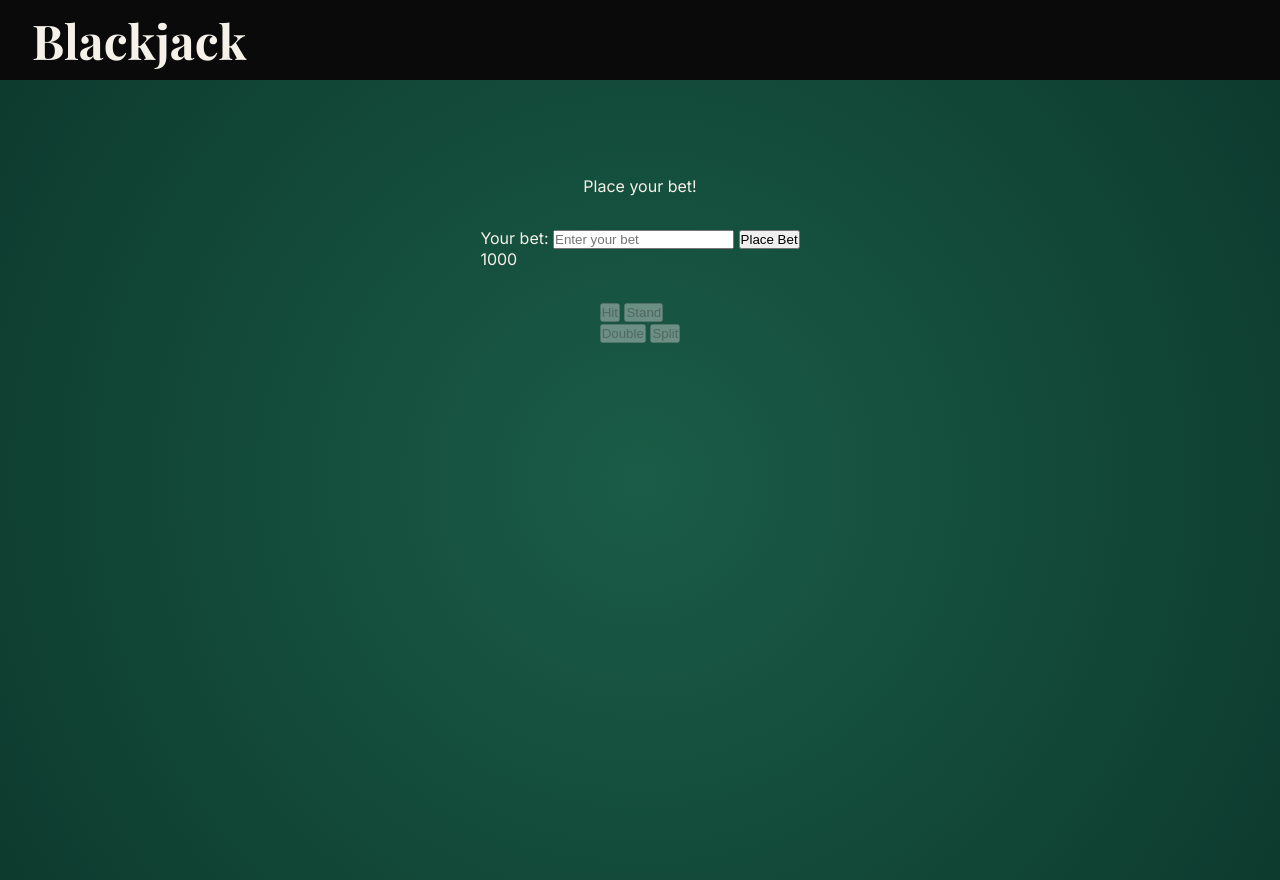
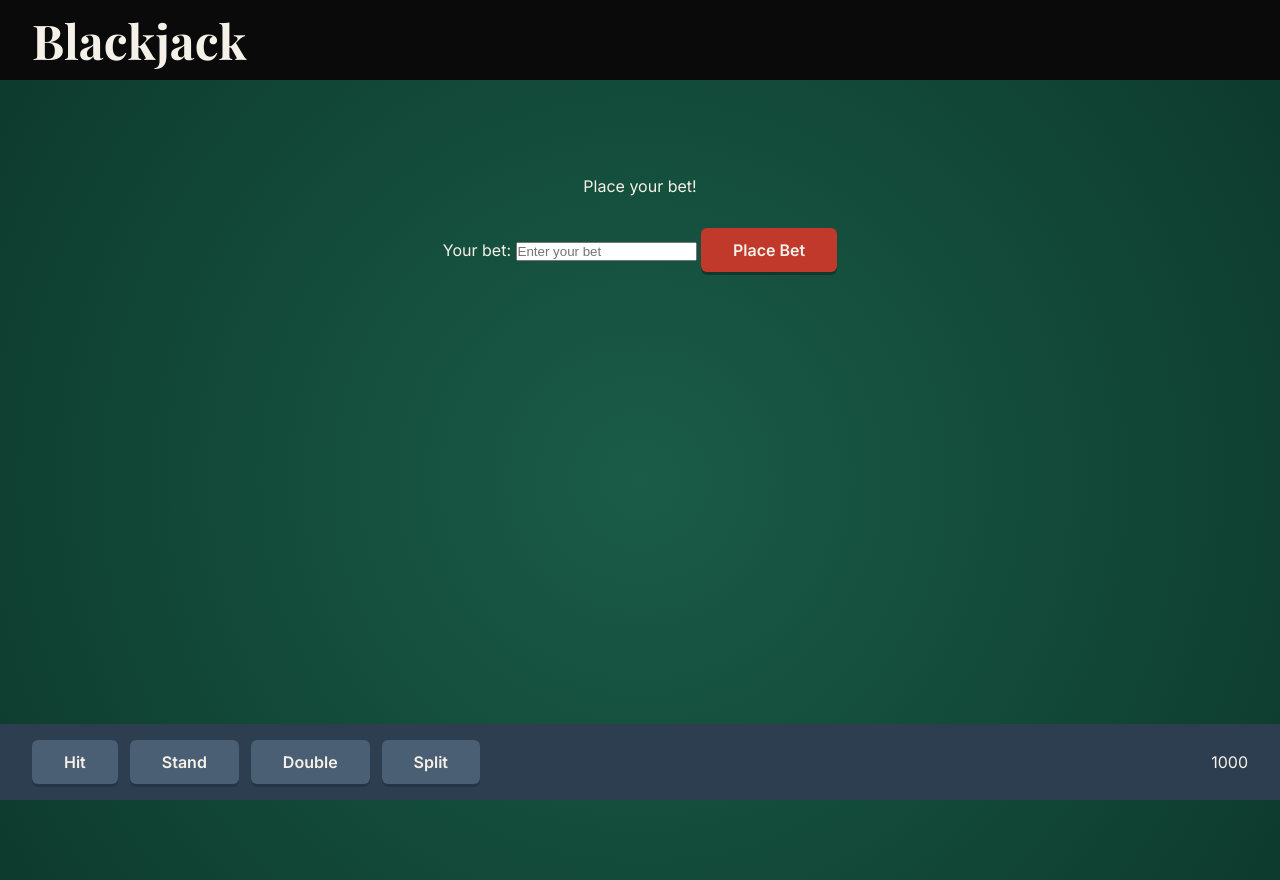
Before and after one commit to chrisfox9158/blackjack-table, a Flask app: page / in a window 1280 px wide. Run offline with Flask 3, Linux system fonts and the light colour scheme; data that the repository does not hold is empty.

Commit message:
Restructure hands, button panel, and footer bar layout; style buttons
hands-container and hand-group use nested flexbox (row of hand-groups, each an internal column) for centered multi-hand layout. Buttons have beveled backgrounds, drop-shadow depth, press-down :active state, and a distinct lighter-slate :disabled color for visibility on background bar.

Moved button-panel and bankroll-chips out of #table into a new fixed <footer id="action-bar">, mirroring <header>, with space-between justify-content splitting buttons (left) from bankroll (right).

```diff
--- a/static/style.css
+++ b/static/style.css
@@ -5,6 +5,7 @@
     --surface-dark: #0a0a0a;
     --accent-red: #c0392b;
     --accent-slate: #2c3e50;
+    --accent-slate-light: #4a5f73;
     --text-cream: #f5f1e8;
     --text-gray: #5b5d54;
 
@@ -25,12 +26,25 @@ body {
     color: var(--text-cream);
 }
 
-/* HEADER AND MAIN TABLE*/
+/* HEADER, FOOTER, AND MAIN TABLE*/
 header {
     background-color: var(--surface-dark);
     padding: 0.5rem 2rem;
     font-family: var(--font-display);
     font-size: 1.5rem;
+}
+
+#action-bar {
+    display: flex;
+    flex-direction: row;
+    justify-content: space-between;
+    align-items: center;
+    background-color: var(--accent-slate);
+    padding: 1rem 2rem;
+    position: fixed;
+    bottom: 0;
+    left: 0;
+    width: 100%;
 }
 
 #table {
@@ -52,6 +66,7 @@ header {
 }
 
 /* PLAYER CONFIGURATIONS */
+/* Cards Configurations */
 .card {
     width: 80px;
     height: 112px;
@@ -74,5 +89,72 @@ header {
 }
 
 .cards .card:not(:first-child) {
-    margin-left: -40px;
+    margin-left: -60px;
 }
+
+/* Hands Configurations */
+#hands-container {
+    display: flex;
+    flex-direction: row;
+    justify-content: center;
+    gap: 2rem;
+}
+
+.hand-group {
+    display: flex;
+    flex-direction: column;
+    align-items: center;
+    gap: 0.5rem;
+}
+
+/* BANNER CONFIGURATIONS */
+.outcome {
+    font-family: var(--font-display);
+    font-weight: 700;
+    color: var(--text-cream);
+}
+
+.bet {
+    font-family: var(--font-body);
+    color: var(--text-cream);
+    font-size: 0.9rem;
+}
+
+/* BUTTON CONFIGURATIONS */
+#button-panel {
+    display: flex;
+    flex-direction: column;
+    gap: 0.75rem;
+}
+
+.button-row {
+    display: flex;
+    flex-direction: row;
+    gap: 0.75rem;
+}
+
+button { /* button styling */
+    font-family: var(--font-body);
+    font-weight: 600;
+    font-size: 1rem;
+    padding: 0.75rem 2rem;
+    border: none;
+    border-radius: 6px;
+    background-color: var(--accent-red);
+    color: var(--text-cream);
+    cursor: pointer;
+    box-shadow: 0 3px 0 rgba(0, 0, 0, 0.3);
+    transition: transform 0.1s ease;
+}
+
+button:disabled { /* gray-out for disabled effect */
+    background-color: var(--accent-slate-light);
+    color: var(--text-cream);
+    cursor: not-allowed;
+    box-shadow: 0 3px 0 rgba(0, 0, 0, 0.15);
+}
+
+button:active { /* Press on click effect */
+    transform: translateY(3px);
+    box-shadow: 0 0 0 rgba(0, 0, 0, 0);
+}
--- a/templates/index.html
+++ b/templates/index.html
@@ -35,19 +35,19 @@
                     <input type="number" id="bet-input" name="bet-input" placeholder="Enter your bet">
                     <button id="place-bet">Place Bet</button>
                 </div>
-                <div id="bankroll-chips"></div>
             </div>
+        </div>
+        <footer id="action-bar">
             <div id="button-panel">
                 <div class="button-row">
                     <button id="hit-button">Hit</button>
                     <button id="stand-button">Stand</button>
-                </div>
-                <div class="button-row">
                     <button id="double-button">Double</button>
                     <button id="split-button">Split</button>
                 </div>
             </div>
-        </div>
+            <div id="bankroll-chips"></div>
+        </footer>
         <script src="/static/script.js"></script>
     </body>
 </html>
```
